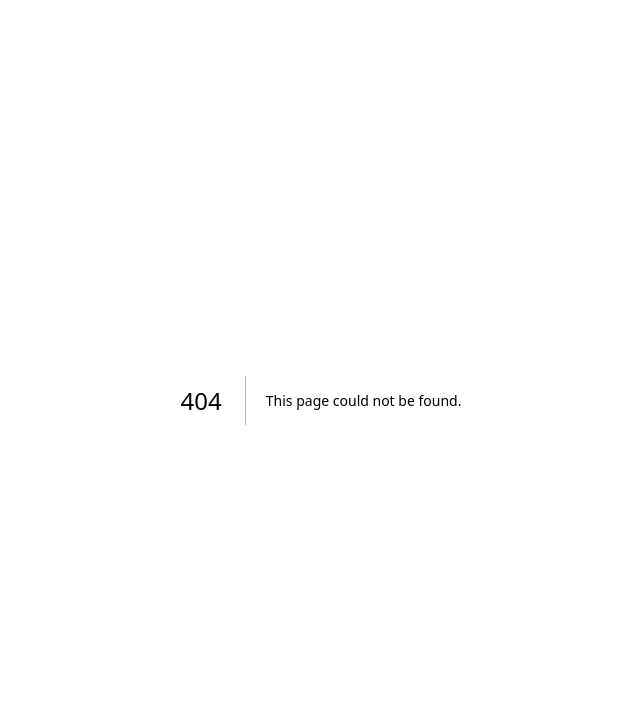
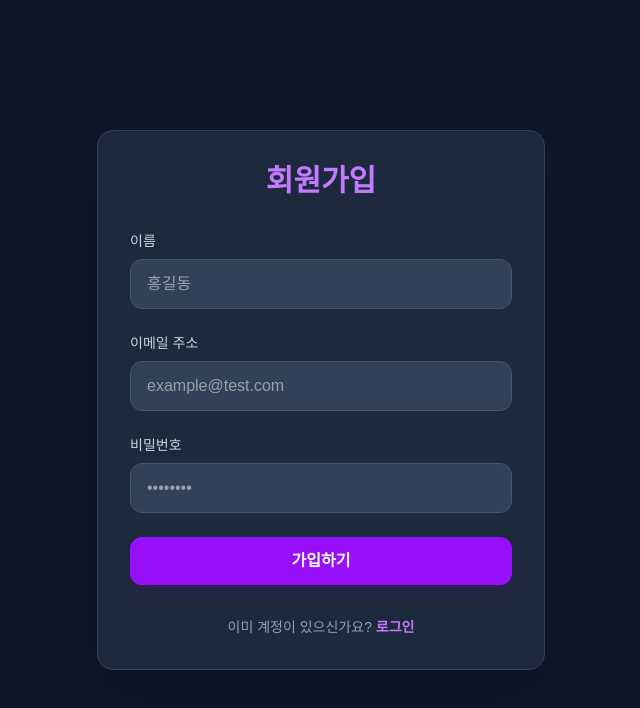
Before and after one commit to wnsgh1a/fe, a Next.js app: page /signup in a window 1280 px wide. Before the commit this address had no page. Shown: the top 708 px of the page, without its empty margins (319-959 px from the left). Built offline with nearby package versions, Linux system fonts and the light colour scheme.

Commit message:
UI: 로그인 및 회원가입 페이지 디자인 구현

```diff
--- /dev/null
+++ b/src/app/login/page.tsx
@@ -0,0 +1,73 @@
+"use client";
+
+import { useState } from "react";
+import Link from "next/link";
+
+export default function LoginPage() {
+  const [email, setEmail] = useState("");
+  const [password, setPassword] = useState("");
+
+  const handleLogin = (e: React.FormEvent) => {
+    e.preventDefault();
+    // TODO: 스프링 부트 로그인 API 연동 예정 (axios.post('/api/auth/login', ...))
+    console.log("로그인 시도:", { email, password });
+    alert("백엔드 연결 후 실제 로그인이 가능합니다.");
+  };
+
+  return (
+    <main className="min-h-screen bg-slate-900 flex items-center justify-center p-4">
+      <div className="w-full max-w-md bg-slate-800 rounded-2xl shadow-2xl p-8 border border-slate-700">
+        <h1 className="text-3xl font-bold text-center text-blue-400 mb-8">
+          로그인
+        </h1>
+
+        <form onSubmit={handleLogin} className="space-y-6">
+          <div>
+            <label className="block text-sm font-medium text-slate-300 mb-2">
+              이메일 주소
+            </label>
+            <input
+              type="email"
+              value={email}
+              onChange={(e) => setEmail(e.target.value)}
+              className="w-full bg-slate-700 border border-slate-600 rounded-xl px-4 py-3 text-white focus:outline-none focus:ring-2 focus:ring-blue-500 transition-all"
+              placeholder="example@test.com"
+              required
+            />
+          </div>
+
+          <div>
+            <label className="block text-sm font-medium text-slate-300 mb-2">
+              비밀번호
+            </label>
+            <input
+              type="password"
+              value={password}
+              onChange={(e) => setPassword(e.target.value)}
+              className="w-full bg-slate-700 border border-slate-600 rounded-xl px-4 py-3 text-white focus:outline-none focus:ring-2 focus:ring-blue-500 transition-all"
+              placeholder="••••••••"
+              required
+            />
+          </div>
+
+          <button
+            type="submit"
+            className="w-full bg-blue-600 hover:bg-blue-500 text-white font-bold py-3 rounded-xl shadow-lg shadow-blue-900/20 transition-all active:scale-95"
+          >
+            로그인하기
+          </button>
+        </form>
+
+        <p className="mt-8 text-center text-slate-400 text-sm">
+          계정이 없으신가요?{" "}
+          <Link
+            href="/signup"
+            className="text-blue-400 hover:underline font-semibold"
+          >
+            회원가입
+          </Link>
+        </p>
+      </div>
+    </main>
+  );
+}
--- /dev/null
+++ b/src/app/signup/page.tsx
@@ -0,0 +1,88 @@
+"use client";
+
+import { useState } from "react";
+import Link from "next/link";
+
+export default function SignupPage() {
+  const [name, setName] = useState("");
+  const [email, setEmail] = useState("");
+  const [password, setPassword] = useState("");
+
+  const handleSignup = (e: React.FormEvent) => {
+    e.preventDefault();
+    // TODO: 스프링 부트 회원가입 API 연동 예정 (axios.post('/api/auth/signup', ...))
+    console.log("회원가입 시도:", { name, email, password });
+    alert("백엔드 연결 후 실제 회원가입이 가능합니다.");
+  };
+
+  return (
+    <main className="min-h-screen bg-slate-900 flex items-center justify-center p-4">
+      <div className="w-full max-w-md bg-slate-800 rounded-2xl shadow-2xl p-8 border border-slate-700">
+        <h1 className="text-3xl font-bold text-center text-purple-400 mb-8">
+          회원가입
+        </h1>
+
+        <form onSubmit={handleSignup} className="space-y-6">
+          <div>
+            <label className="block text-sm font-medium text-slate-300 mb-2">
+              이름
+            </label>
+            <input
+              type="text"
+              value={name}
+              onChange={(e) => setName(e.target.value)}
+              className="w-full bg-slate-700 border border-slate-600 rounded-xl px-4 py-3 text-white focus:outline-none focus:ring-2 focus:ring-purple-500 transition-all"
+              placeholder="홍길동"
+              required
+            />
+          </div>
+
+          <div>
+            <label className="block text-sm font-medium text-slate-300 mb-2">
+              이메일 주소
+            </label>
+            <input
+              type="email"
+              value={email}
+              onChange={(e) => setEmail(e.target.value)}
+              className="w-full bg-slate-700 border border-slate-600 rounded-xl px-4 py-3 text-white focus:outline-none focus:ring-2 focus:ring-purple-500 transition-all"
+              placeholder="example@test.com"
+              required
+            />
+          </div>
+
+          <div>
+            <label className="block text-sm font-medium text-slate-300 mb-2">
+              비밀번호
+            </label>
+            <input
+              type="password"
+              value={password}
+              onChange={(e) => setPassword(e.target.value)}
+              className="w-full bg-slate-700 border border-slate-600 rounded-xl px-4 py-3 text-white focus:outline-none focus:ring-2 focus:ring-purple-500 transition-all"
+              placeholder="••••••••"
+              required
+            />
+          </div>
+
+          <button
+            type="submit"
+            className="w-full bg-purple-600 hover:bg-purple-500 text-white font-bold py-3 rounded-xl shadow-lg shadow-purple-900/20 transition-all active:scale-95"
+          >
+            가입하기
+          </button>
+        </form>
+
+        <p className="mt-8 text-center text-slate-400 text-sm">
+          이미 계정이 있으신가요?{" "}
+          <Link
+            href="/login"
+            className="text-purple-400 hover:underline font-semibold"
+          >
+            로그인
+          </Link>
+        </p>
+      </div>
+    </main>
+  );
+}
```
